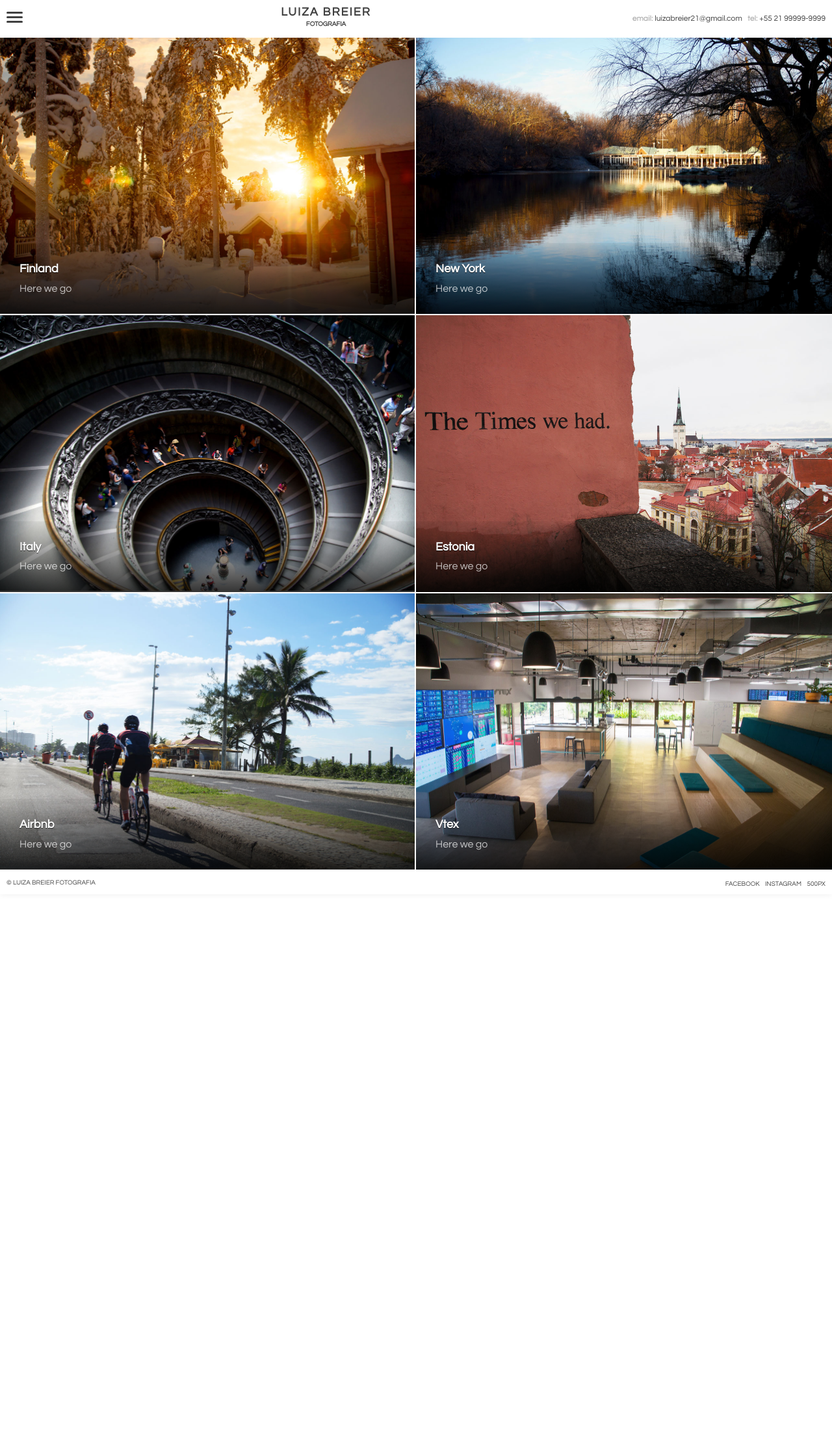
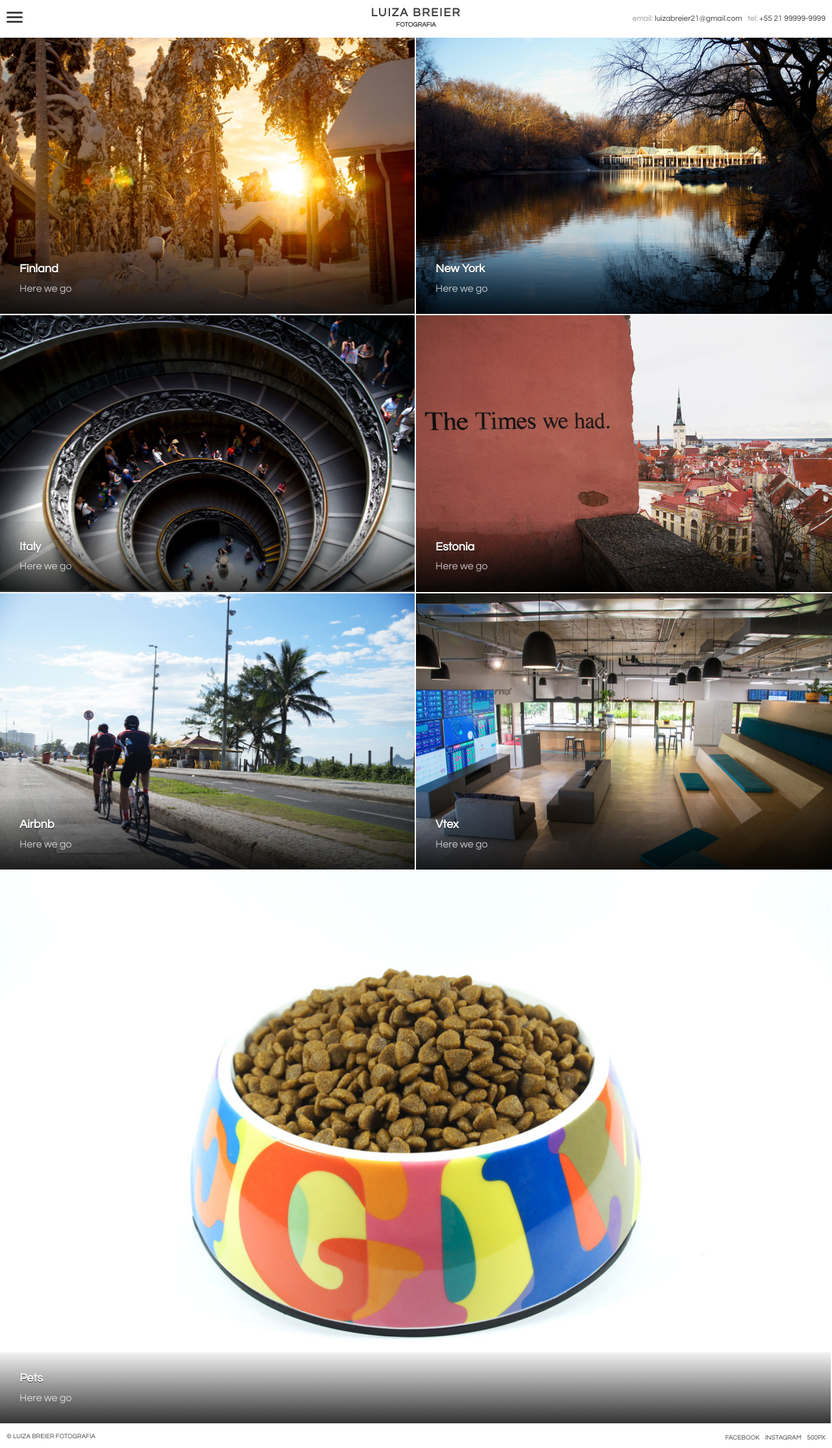
Before and after one commit to leandrooriente/portfolio-luiza, a Jekyll site: the page built from index.html, in a window 1280 px wide. Shown: the whole page at 65% size. Built offline with Jekyll 4.4.1, drawn with Linux system fonts in a browser that asks for light colours; before the commit the page ends 1376 px from its top, so only the background shows below that.

Commit message:
Keep going

```diff
--- a/_data/projects.yml
+++ b/_data/projects.yml
@@ -28,3 +28,8 @@
   photosDirectory: vtex
   photos:
     - vtex01.jpg
+- name: Pets
+  description: Here we go
+  photosDirectory: pets
+  photos:
+    - spot.jpg
--- a/_includes/header.html
+++ b/_includes/header.html
@@ -1,13 +1,17 @@
 <header class="header">
-  <button class="hamburger hamburger--slider" type="button">
+  <nav class="navigation">
+    <button class="hamburger hamburger--slider" type="button" id="menu">
       <span class="hamburger-box">
         <span class="hamburger-inner"></span>
       </span>
     </button>
+  </nav>
 
   <h1 class="logo">
+    <a href="/">
       Luiza Breier
       <p>Fotografia</p>
+    </a>
   </h1>
 
   <div class="contact">
--- a/_layouts/default.html
+++ b/_layouts/default.html
@@ -11,5 +11,11 @@
   {% include header.html %}
   {{ content }}
   {% include footer.html %}
+  <script type="text/javascript">
+    var menu = document.getElementById("menu");
+    menu.addEventListener('click', function() {
+      menu.classList.toggle('is-active');
+    })
+  </script>
 </body>
 </html>
--- a/_sass/hamburguer.scss
+++ b/_sass/hamburguer.scss
@@ -83,6 +83,11 @@ $hamburger-hover-filter    : opacity(50%) !default;
   margin: 0;
   overflow: visible;
 
+  &:focus {
+    box-shadow: none;
+    outline: 0;
+  }
+
   &:hover {
     @if $hamburger-hover-use-filter == true {
       filter: $hamburger-hover-filter;
--- a/_sass/header.scss
+++ b/_sass/header.scss
@@ -4,6 +4,11 @@
   display: flex;
   flex-direction: row;
   justify-content: space-between;
+  align-items: center;
+}
+
+.navigation {
+  width: 33%;
 }
 
 .logo {
@@ -15,6 +20,11 @@
   line-height: 18px;
   text-align: center;
 
+  a {
+    color: $default-color;
+    text-decoration: none;
+  }
+
   p {
     margin: 0;
     font-size: 10px;
@@ -23,6 +33,8 @@
 }
 
 .contact {
+  width: 33%;
+  text-align: right;
   p {
     font-size: 12px;
     display: inline-block;
```
Also changed, not shown: images/pets/spot.jpg (added), 2 other files. Lines whose indentation alone changed are shown as unchanged.
